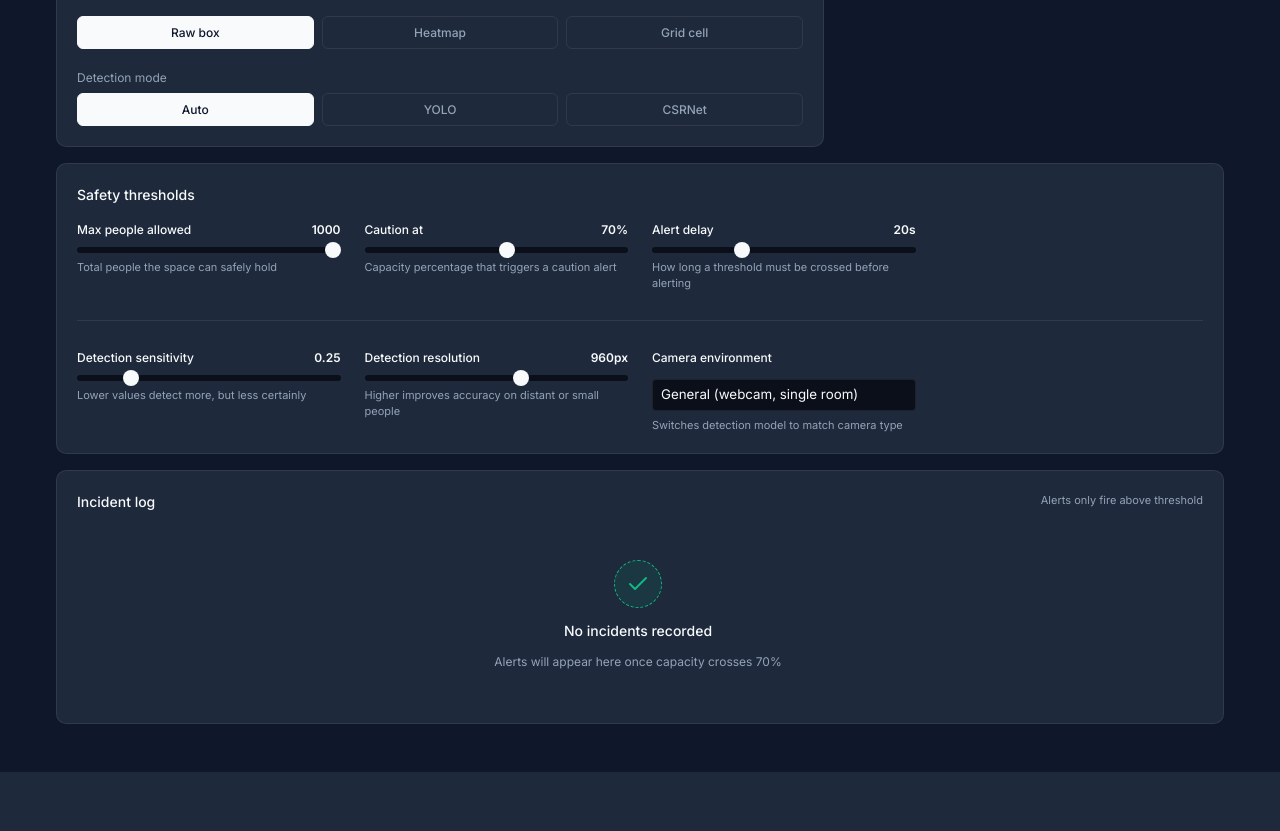
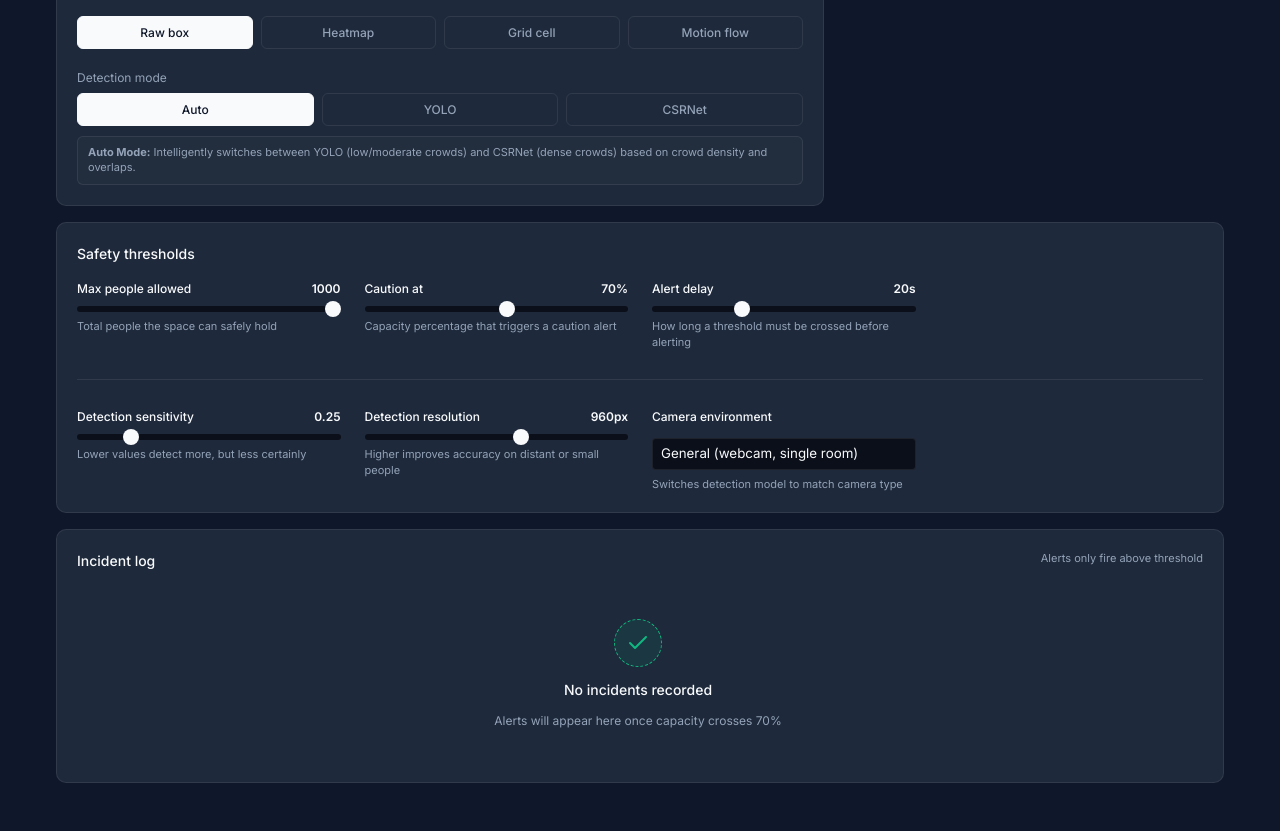
Before and after one commit to ArjitSharma19/Crowd-Detection-And-Prevention, a FastAPI app: page / in a window 1280 px wide. Shown: the part 547-1378 px from the top of the page. Before the commit the page ends 1319 px from the top, so only its background shows below. Run offline with FastAPI, Linux system fonts and the light colour scheme.

Commit message:
feat(ui): add motion flow mode toggle to dashboard

```diff
--- a/webapp/templates/index.html
+++ b/webapp/templates/index.html
@@ -75,6 +75,7 @@
                          <button id="btn-mode-raw" class="btn-toggle active" onclick="setViewMode('raw')">Raw box</button>
                          <button id="btn-mode-heatmap" class="btn-toggle" onclick="setViewMode('heatmap')">Heatmap</button>
                          <button id="btn-mode-grid" class="btn-toggle" onclick="setViewMode('grid')">Grid cell</button>
+                         <button id="btn-mode-motion" class="btn-toggle" onclick="setViewMode('motion')">Motion flow</button>
                      </div>
 
                      <!-- Detection-Mode Toggle Buttons -->
@@ -84,6 +85,9 @@
                               <button id="btn-det-auto" class="btn-toggle active" onclick="setDetectionMode('auto')">Auto</button>
                               <button id="btn-det-yolo" class="btn-toggle" onclick="setDetectionMode('yolo')">YOLO</button>
                               <button id="btn-det-csrnet" class="btn-toggle" onclick="setDetectionMode('csrnet')">CSRNet</button>
+                          </div>
+                          <div id="detection-mode-desc" class="helper-text" style="line-height: 1.4; margin-top: 4px; padding: 8px 10px; border-radius: 6px; background-color: rgba(255, 255, 255, 0.02); border: 1px solid var(--border-subtle); transition: all 0.2s ease;">
+                              <strong>Auto Mode:</strong> Intelligently switches between YOLO (low/moderate crowds) and CSRNet (dense crowds) based on crowd density and overlaps.
                           </div>
                      </div>
                 </div>
```
